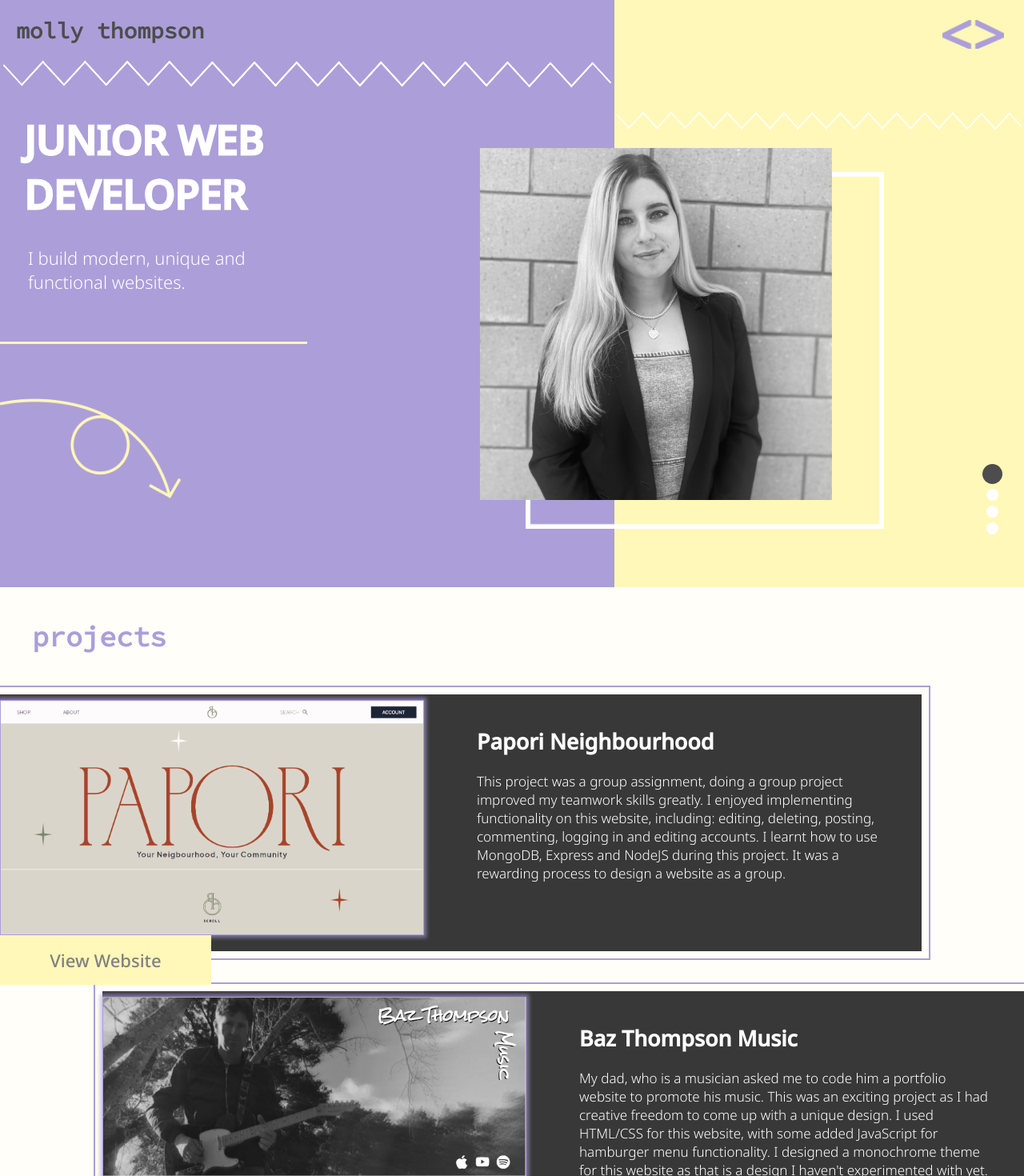
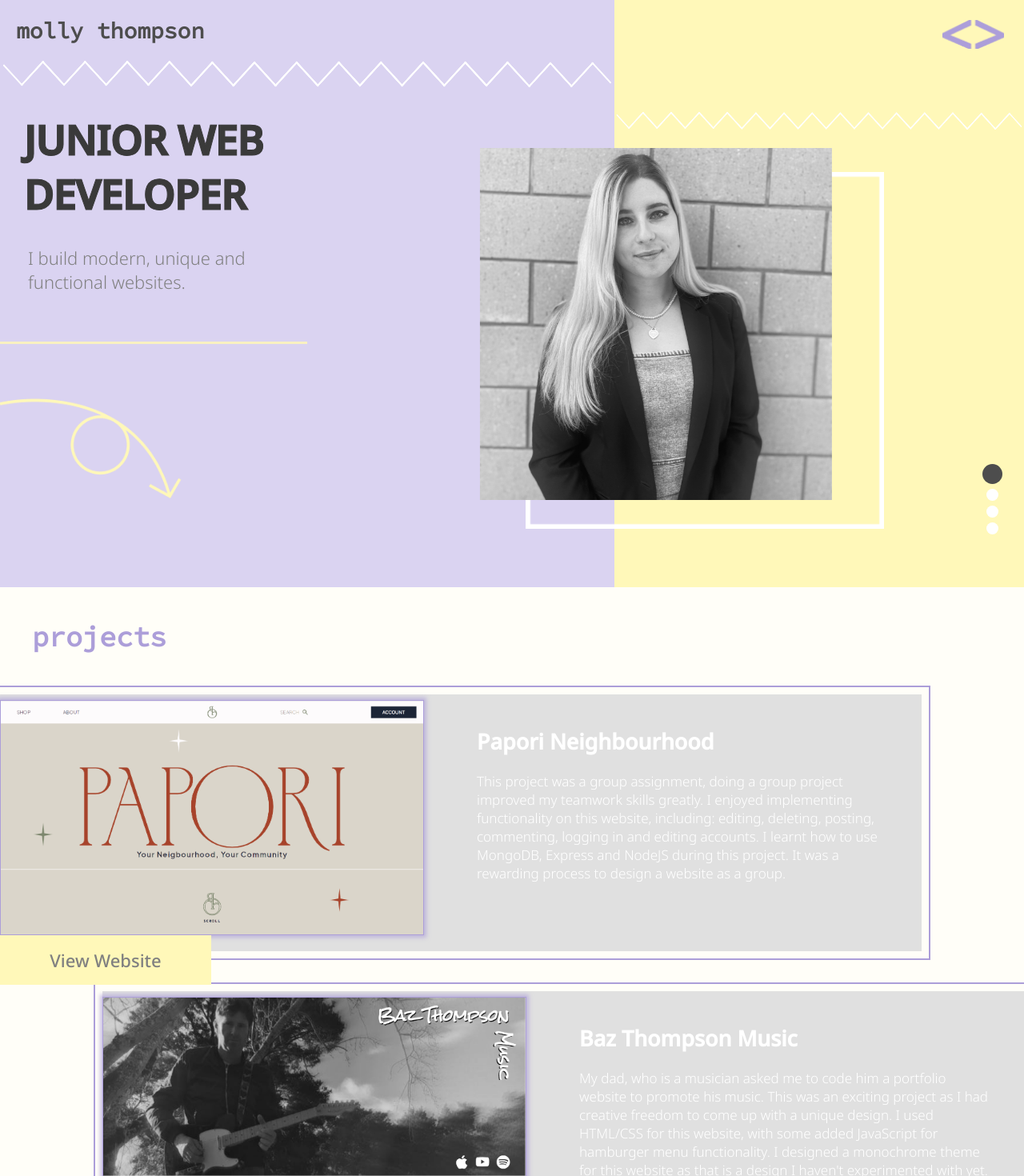
Before and after one commit to mollytxox/mollytxox.github.io, a JavaScript app: page / in a window 1280 px wide. Shown: the top 1470 px of the page at 80% size. Built offline with nearby package versions, Linux system fonts and the light colour scheme; a web font is replaced by a local one.

Commit message:
more styles

```diff
--- a/src/components/Skills.js
+++ b/src/components/Skills.js
@@ -1,7 +1,7 @@
 const Skills = () => {
     return (
         <div className="skills-container">
-            <h2 className="skills-title">skill set</h2>
+            <h2 className="skills-title">professional skills</h2>
             <div className="skills-logo-container">
                 <div className="skills-logo-box">
                     <img className="skill-logo-image" src="/images/skill1.png" />
--- a/src/css/modules/_laptoplarge.scss
+++ b/src/css/modules/_laptoplarge.scss
@@ -11,7 +11,6 @@
     // PURPLE HERO CONTAINER
 
     .hero-purple-container {
-        background-color: #AC9ED9;
         width: 60%;
         height: auto;
         padding-bottom: 10px;
@@ -43,7 +42,6 @@
     // YELLOW HERO CONTAINER
 
     .hero-yellow-container {
-        background-color: #FFF8B9;
         padding-top: 140px;
         padding-bottom: 80px;
         width: 40%;
--- a/src/css/modules/_laptopsmallstyles.scss
+++ b/src/css/modules/_laptopsmallstyles.scss
@@ -11,7 +11,6 @@
     // PURPLE HERO CONTAINER
 
     .hero-purple-container {
-        background-color: #AC9ED9;
         width: 60%;
         height: auto;
         padding-bottom: 10px;
@@ -44,7 +43,6 @@
     // YELLOW HERO CONTAINER
 
     .hero-yellow-container {
-        background-color: #FFF8B9;
         padding-top: 140px;
         padding-bottom: 80px;
         width: 40%;
--- a/src/css/modules/_tabletstyles.scss
+++ b/src/css/modules/_tabletstyles.scss
@@ -11,7 +11,7 @@
     // PURPLE HERO CONTAINER
 
     .hero-purple-container {
-        background-color: #AC9ED9;
+        background-color: #dad3f1;
         width: 60%;
         height: auto;
         padding-bottom: 10px;
--- a/src/css/styles.css
+++ b/src/css/styles.css
@@ -12,7 +12,7 @@ a {
 }
 
 .hero-purple-container {
-  background-color: #AC9ED9;
+  background-color: #dad3f1;
   width: 100%;
   height: auto;
   padding-bottom: 10px;
@@ -39,17 +39,17 @@ a {
 }
 
 .job-title-container {
-  color: white;
+  color: #3a3a3a;
   padding: 20px;
   font-size: 40px;
   font-weight: 600;
   -webkit-text-stroke-width: 1px;
-  -webkit-text-stroke-color: white;
+  -webkit-text-stroke-color: #3a3a3a;
 }
 
 .job-description-container {
   font-size: 20px;
-  color: white;
+  color: grey;
   font-weight: lighter;
   padding-left: 20px;
   padding-bottom: 20px;
@@ -58,7 +58,7 @@ a {
 .yellow-line-divider {
   width: 60%;
   height: 3px;
-  background-color: #FFF8B9;
+  background-color: #fff8b9d4;
 }
 
 .arrow-container {
@@ -188,7 +188,7 @@ a {
   width: 90%;
   height: auto;
   margin-left: 0px;
-  background-color: #383838;
+  background-color: #e0e0e0;
   color: white;
   text-align: center;
   margin-bottom: 40px;
@@ -205,7 +205,7 @@ a {
 
 .website-name {
   font-size: 22px;
-  color: white;
+  color: #3a3a3a;
   text-align: left;
   font-weight: bolder;
   padding: 20px;
@@ -219,7 +219,7 @@ a {
   padding-top: 20px;
   padding-left: 20px;
   padding-right: 20px;
-  color: white;
+  color: grey;
 }
 
 .contact-container {
@@ -238,25 +238,22 @@ a {
 .contact-button {
   width: 97%;
   height: 37px;
-  background-color: #AC9ED9;
+  background-color: #ffddff;
   border-radius: 5px;
   margin-bottom: 20px;
   padding-left: 10px;
   padding-top: 15px;
-  -webkit-box-shadow: -1px 0px 8px 0px #6b4e6b;
-  -moz-box-shadow: -1px 0px 8px 0px #6b4e6b;
-  box-shadow: -1px 0px 8px 0px #6b4e6b;
+  border: 1px solid #AC9ED9;
 }
 
 .contact-button a {
-  color: white;
+  color: black;
   padding-right: 8px;
   font-size: 18px;
-  font-family: 'Source Code Pro', monospace;
 }
 
 .arrow-right {
-  color: white;
+  color: black;
   vertical-align: middle;
 }
 
@@ -338,7 +335,7 @@ a {
     display: flex;
   }
   .hero-purple-container {
-    background-color: #AC9ED9;
+    background-color: #dad3f1;
     width: 60%;
     height: auto;
     padding-bottom: 10px;
@@ -486,7 +483,6 @@ a {
     display: flex;
   }
   .hero-purple-container {
-    background-color: #AC9ED9;
     width: 60%;
     height: auto;
     padding-bottom: 10px;
@@ -511,7 +507,6 @@ a {
     padding-bottom: 45px;
   }
   .hero-yellow-container {
-    background-color: #FFF8B9;
     padding-top: 140px;
     padding-bottom: 80px;
     width: 40%;
@@ -684,7 +679,6 @@ a {
     display: flex;
   }
   .hero-purple-container {
-    background-color: #AC9ED9;
     width: 60%;
     height: auto;
     padding-bottom: 10px;
@@ -708,7 +702,6 @@ a {
     padding-bottom: 0px;
   }
   .hero-yellow-container {
-    background-color: #FFF8B9;
     padding-top: 140px;
     padding-bottom: 80px;
     width: 40%;
--- a/src/css/styles.scss
+++ b/src/css/styles.scss
@@ -19,7 +19,7 @@ a {
 // PURPLE HERO CONTAINER
 
 .hero-purple-container {
-    background-color: $purple;
+    background-color: #dad3f1;
     width: 100%;
     height: auto;
     padding-bottom: $small-spacing;
@@ -46,17 +46,17 @@ a {
 }
 
 .job-title-container {
-    color: white;
+    color: #3a3a3a;
     padding: $medium-spacing;
     font-size: 40px;
     font-weight: 600;
     -webkit-text-stroke-width: 1px;
-    -webkit-text-stroke-color: white;
+    -webkit-text-stroke-color: #3a3a3a;
 }
 
 .job-description-container {
     font-size: 20px;
-    color: white;
+    color: grey;
     font-weight: lighter;
     padding-left: $medium-spacing;
     padding-bottom: $medium-spacing;
@@ -65,7 +65,7 @@ a {
 .yellow-line-divider {
     width: 60%;
     height: 3px;
-    background-color: $yellow;
+    background-color: #fff8b9d4;
 
 }
 
@@ -205,7 +205,7 @@ a {
     width: 90%;
     height: auto;
     margin-left: 0px;
-    background-color: #383838;
+    background-color: #e0e0e0;
     color: white;
     text-align: center;
     margin-bottom: 40px;
@@ -222,7 +222,7 @@ a {
 
 .website-name {
     font-size: 22px;
-    color: white;
+    color: #3a3a3a;
     text-align: left;
     font-weight: bolder;
     padding: 20px;
@@ -236,7 +236,7 @@ a {
     padding-top: $medium-spacing;
     padding-left: $medium-spacing;
     padding-right: $medium-spacing;
-    color: white;
+    color: grey;
 }
 
 
@@ -259,25 +259,22 @@ a {
 .contact-button {
     width: 97%;
     height: 37px;
-    background-color: $purple;
+    background-color: #ffddff;
     border-radius: 5px;
     margin-bottom: 20px;
     padding-left: 10px;
     padding-top: 15px;
-    -webkit-box-shadow: -1px 0px 8px 0px #6b4e6b;
-    -moz-box-shadow: -1px 0px 8px 0px #6b4e6b;
-    box-shadow: -1px 0px 8px 0px #6b4e6b;
+    border: 1px solid $purple;
 }
 
 .contact-button a {
-    color: white;
+    color: black;
     padding-right: 8px;
     font-size: 18px;
-    font-family: 'Source Code Pro', monospace;
 }
 
 .arrow-right {
-    color: white;
+    color: black;
     vertical-align: middle;
 }
 
```
Also changed, not shown: src/css/styles.min.css.
